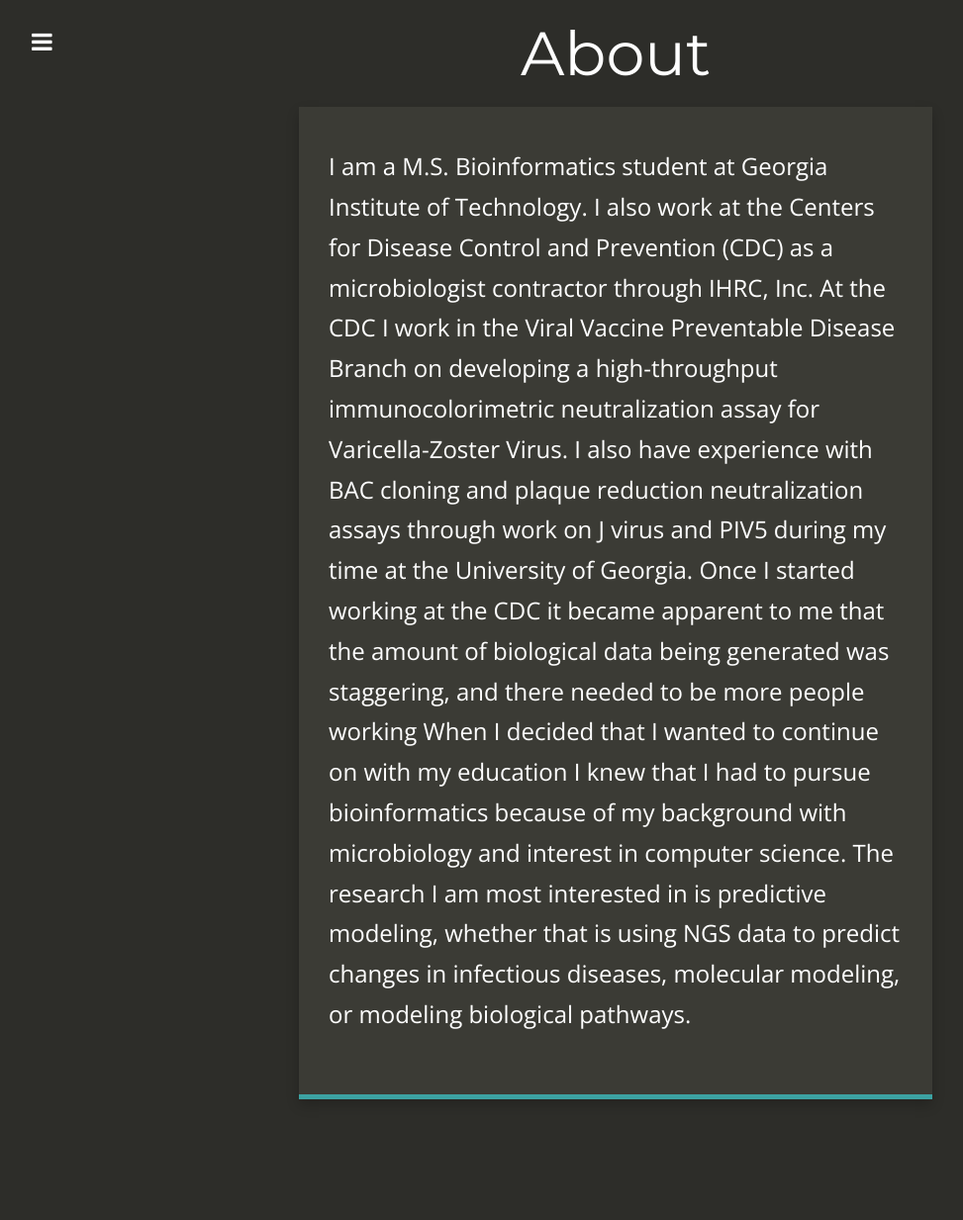
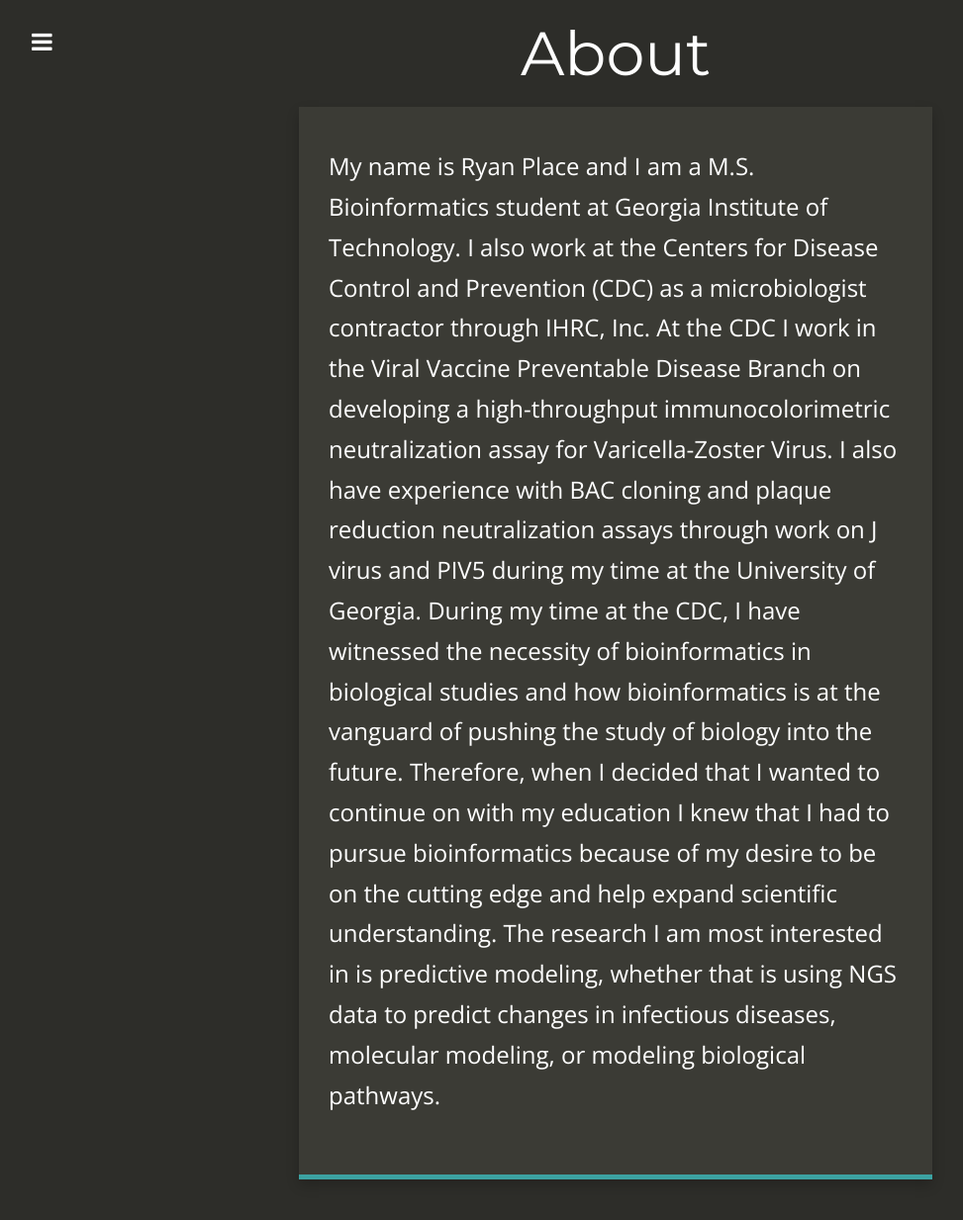
Before and after one commit to rjplace/website, a Jekyll site: the page built from _posts/2017-09-05-About.md, in a window 1280 px wide. Shown: the whole page at 99% size, without its empty margins (18-991 px from the left). Built offline with Jekyll 4.4.1, drawn with Linux system fonts in a browser that asks for light colours; nearby versions of some CDN libraries; comment, search, counter and statistics services are not loaded; before the commit the page ends 1152 px from its top, so only the background shows below that.

Commit message:
Update 2017-09-05-About.md

```diff
--- a/_posts/2017-09-05-About.md
+++ b/_posts/2017-09-05-About.md
@@ -5,4 +5,4 @@ date:       2017-09-07
 author:     Ryan Place
 ---
 
-I am a M.S. Bioinformatics student at Georgia Institute of Technology. I also work at the Centers for Disease Control and Prevention (CDC) as a microbiologist contractor through IHRC, Inc. At the CDC I work in the Viral Vaccine Preventable Disease Branch on developing a high-throughput immunocolorimetric neutralization assay for Varicella-Zoster Virus. I also have experience with BAC cloning and plaque reduction neutralization assays through work on J virus and PIV5 during my time at the University of Georgia. Once I started working at the CDC it became apparent to me that the amount of biological data being generated was staggering, and there needed to be more people working When I decided that I wanted to continue on with my education I knew that I had to pursue bioinformatics because of my background with microbiology and interest in computer science. The research I am most interested in is predictive modeling, whether that is using NGS data to predict changes in infectious diseases, molecular modeling, or modeling biological pathways.
+My name is Ryan Place and I am a M.S. Bioinformatics student at Georgia Institute of Technology. I also work at the Centers for Disease Control and Prevention (CDC) as a microbiologist contractor through IHRC, Inc. At the CDC I work in the Viral Vaccine Preventable Disease Branch on developing a high-throughput immunocolorimetric neutralization assay for Varicella-Zoster Virus. I also have experience with BAC cloning and plaque reduction neutralization assays through work on J virus and PIV5 during my time at the University of Georgia. During my time at the CDC, I have witnessed the necessity of bioinformatics in biological studies and how bioinformatics is at the vanguard of pushing the study of biology into the future. Therefore, when I decided that I wanted to continue on with my education I knew that I had to pursue bioinformatics because of my desire to be on the cutting edge and help expand scientific understanding. The research I am most interested in is predictive modeling, whether that is using NGS data to predict changes in infectious diseases, molecular modeling, or modeling biological pathways.
```
